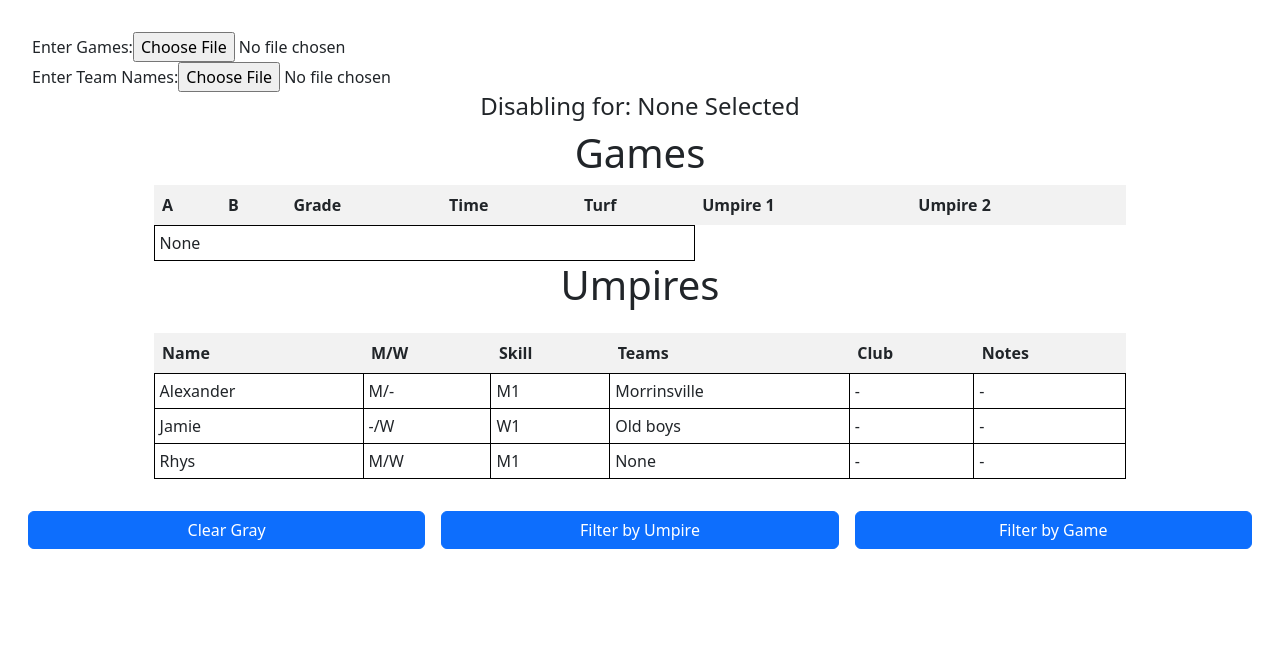
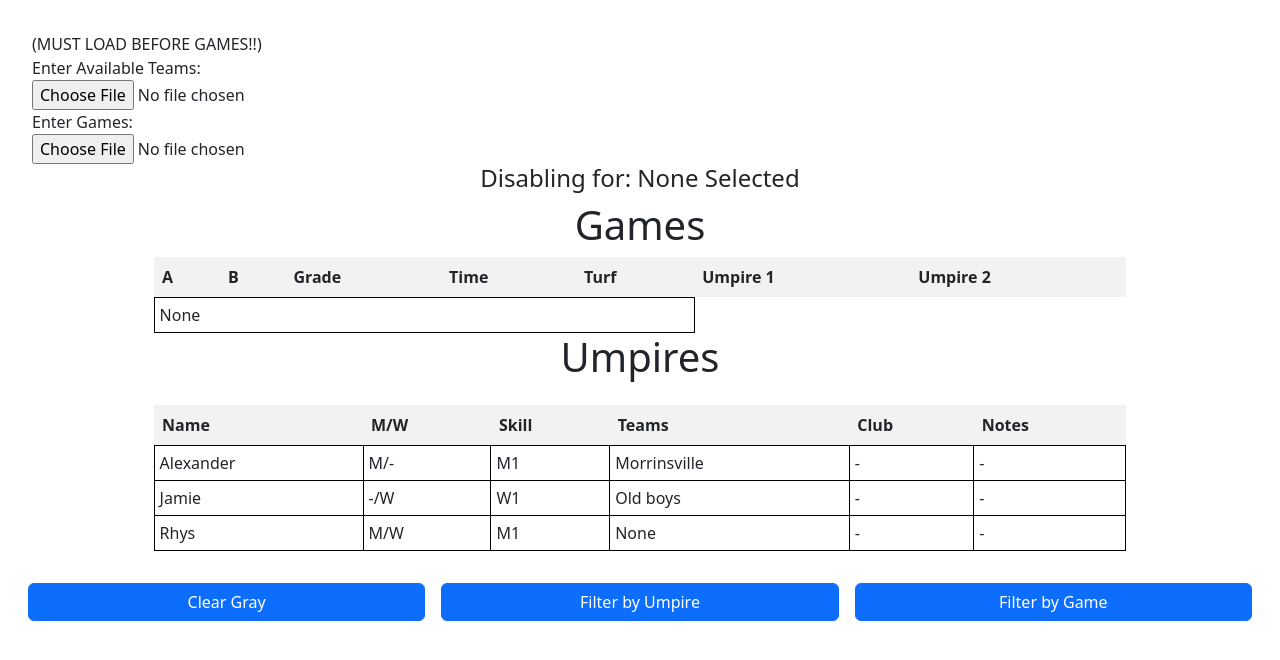
Before and after one commit to Skwangles/openUmpireAssigner, a React (Create React App) app: page / in a window 1280 px wide. Shown: the top 660 px of the page. Built offline with nearby package versions, Linux system fonts and the light colour scheme.

Commit message:
Formatting file upload - and setting warning

```diff
--- a/src/App.js
+++ b/src/App.js
@@ -96,17 +96,20 @@ function App() {
 
   return (
     <div className="App">
+      <div>
+        (MUST LOAD BEFORE GAMES!!)
+        <br/>
+        Enter Available Teams:
+        <br/>
+        <input type="file" accept=".csv" onChange={handleTeamsUpload} />
+      </div>
 
-      {/* Upload of games CSV*/}
       <div>
-        Enter Games:
+        Enter Games:<br/>
         <input type="file" accept=".csv" onChange={handleGamesUpload} />
       </div>
 
-      <div>
-        Enter Team Names:
-        <input type="file" accept=".csv" onChange={handleTeamsUpload} />
-      </div>
+
 
       <h4>Disabling for: {highlightType === "game" ? (selectedGame.hasOwnProperty("A") ? gameToId(selectedGame) : "None selected") : selectedUmpire.hasOwnProperty("name") ? selectedUmpire.name : "None Selected"}</h4>
       {/* Print games */}
```
